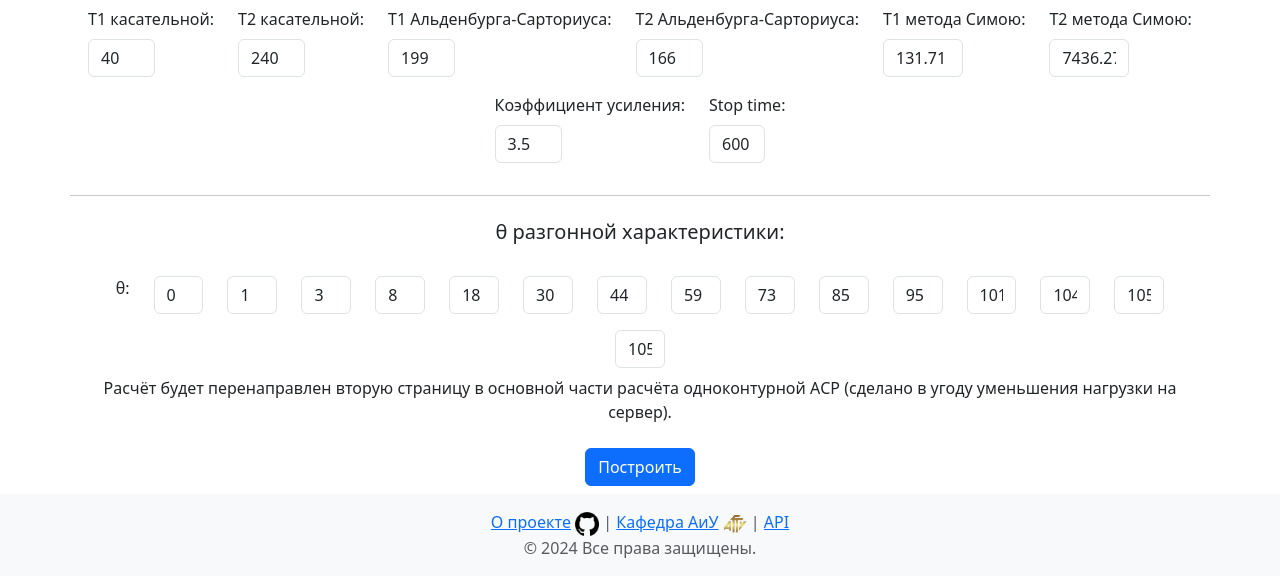
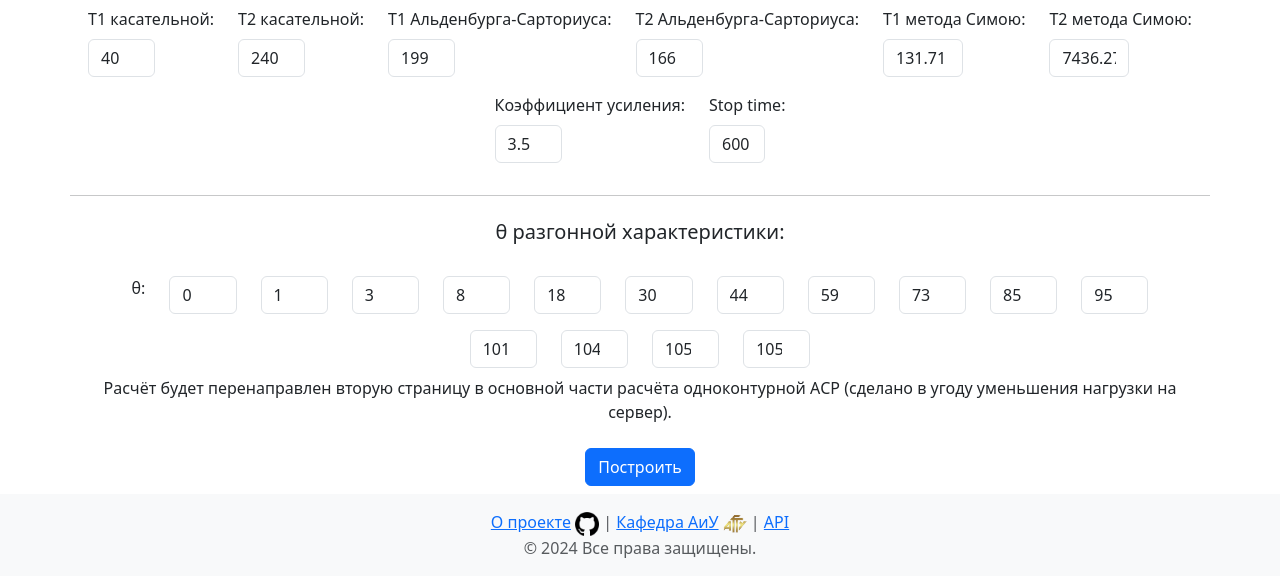
Before and after one commit to KnightOfMelons/Graduation-Project-University, a Flask app: page /step_response_of_three_models in a window 1280 px wide. Shown: the part 254-830 px from the top of the page. Run offline with Flask 3, Linux system fonts and the light colour scheme; some libraries are stand-ins or nearby versions.

Commit message:
Separeted pages for PID-controller fixed (input fields limit)

```diff
--- a/static/js/checking_numbers_1.js
+++ b/static/js/checking_numbers_1.js
@@ -7,8 +7,8 @@ inputNames.forEach(name => {
             let value = parseFloat(this.value);
             if (isNaN(value)) {
                 this.value = ''; // Очищаем поле, если введенное значение не является числом
-            } else if (value < 0) {
-                this.value = 0; // Устанавливаем минимальное значение
+            } else if (value < 0.1) {
+                this.value = 0.1; // Устанавливаем минимальное значение
             } else if (value > 100) {
                 this.value = 100; // Устанавливаем максимальное значение
             }
--- a/templates/PID/Separate/construction_of_parameter_plane.html
+++ b/templates/PID/Separate/construction_of_parameter_plane.html
@@ -131,4 +131,6 @@
         </div>
     {% endif %}
     </div>
+
+<script src="{{ url_for('static', filename='js/checking_numbers_3.js') }}"></script>
 {% endblock %}
--- a/templates/PID/Separate/most_identical_transient_process.html
+++ b/templates/PID/Separate/most_identical_transient_process.html
@@ -64,4 +64,6 @@
             </div>
         {% endif %}
     </div>
+
+<script src="{{ url_for('static', filename='js/checking_numbers_4.js') }}"></script>
 {% endblock %}
--- a/templates/PID/Separate/step_response_of_three_models.html
+++ b/templates/PID/Separate/step_response_of_three_models.html
@@ -56,49 +56,49 @@
                         <label class="form-label">θ:</label>
                     </div>
                     <div class="col-auto my-2">
-                        <input type="text" class="form-control input-field-for-PID-2" name="yValues_0" value="0" required>
+                        <input type="number" min="0" max="500" class="form-control input-field-for-PID" name="yValues_0" value="0" required>
                     </div>
                     <div class="col-auto my-2">
-                        <input type="text" class="form-control input-field-for-PID-2" name="yValues_1" value="1" required>
+                        <input type="number" min="0" max="500" class="form-control input-field-for-PID" name="yValues_1" value="1" required>
                     </div>
                     <div class="col-auto my-2">
-                        <input type="text" class="form-control input-field-for-PID-2" name="yValues_2" value="3" required>
+                        <input type="number" min="0" max="500" class="form-control input-field-for-PID" name="yValues_2" value="3" required>
                     </div>
                     <div class="col-auto my-2">
-                        <input type="text" class="form-control input-field-for-PID-2" name="yValues_3" value="8" required>
+                        <input type="number" min="0" max="500" class="form-control input-field-for-PID" name="yValues_3" value="8" required>
                     </div>
                     <div class="col-auto my-2">
-                        <input type="text" class="form-control input-field-for-PID-2" name="yValues_4" value="18" required>
+                        <input type="number" min="0" max="500" class="form-control input-field-for-PID" name="yValues_4" value="18" required>
                     </div>
                     <div class="col-auto my-2">
-                        <input type="text" class="form-control input-field-for-PID-2" name="yValues_5" value="30" required>
+                        <input type="number" min="0" max="500" class="form-control input-field-for-PID" name="yValues_5" value="30" required>
                     </div>
                     <div class="col-auto my-2">
-                        <input type="text" class="form-control input-field-for-PID-2" name="yValues_6" value="44" required>
+                        <input type="number" min="0" max="500" class="form-control input-field-for-PID" name="yValues_6" value="44" required>
                     </div>
                     <div class="col-auto my-2">
-                        <input type="text" class="form-control input-field-for-PID-2" name="yValues_7" value="59" required>
+                        <input type="number" min="0" max="500" class="form-control input-field-for-PID" name="yValues_7" value="59" required>
                     </div>
                     <div class="col-auto my-2">
-                        <input type="text" class="form-control input-field-for-PID-2" name="yValues_8" value="73" required>
+                        <input type="number" min="0" max="500" class="form-control input-field-for-PID" name="yValues_8" value="73" required>
                     </div>
                     <div class="col-auto my-2">
-                        <input type="text" class="form-control input-field-for-PID-2" name="yValues_9" value="85" required>
+                        <input type="number" min="0" max="500" class="form-control input-field-for-PID" name="yValues_9" value="85" required>
                     </div>
                     <div class="col-auto my-2">
-                        <input type="text" class="form-control input-field-for-PID-2" name="yValues_10" value="95" required>
+                        <input type="number" min="0" max="500" class="form-control input-field-for-PID" name="yValues_10" value="95" required>
                     </div>
                     <div class="col-auto my-2">
-                        <input type="text" class="form-control input-field-for-PID-2" name="yValues_11" value="101" required>
+                        <input type="number" min="0" max="500" class="form-control input-field-for-PID" name="yValues_11" value="101" required>
                     </div>
                     <div class="col-auto my-2">
-                        <input type="text" class="form-control input-field-for-PID-2" name="yValues_12" value="104" required>
+                        <input type="number" min="0" max="500" class="form-control input-field-for-PID" name="yValues_12" value="104" required>
                     </div>
                     <div class="col-auto my-2">
-                        <input type="text" class="form-control input-field-for-PID-2" name="yValues_13" value="105" required>
+                        <input type="number" class="form-control input-field-for-PID" name="yValues_13" value="105" required>
                     </div>
                     <div class="col-auto my-2">
-                        <input type="text" class="form-control input-field-for-PID-2" name="yValues_14" value="105" required>
+                        <input type="number" class="form-control input-field-for-PID" name="yValues_14" value="105" required>
                     </div>
                 </div>
 
@@ -111,4 +111,5 @@
         </form>
     </div>
 
+<script src="{{ url_for('static', filename='js/checking_numbers_2.js') }}"></script>
 {% endblock %}
```
Also changed, not shown: static/js/checking_numbers_4.js (added, +46 -0 lines), templates/PID/Separate/pulse_and_acceleration_characteristics.html (+35 -34 lines).
